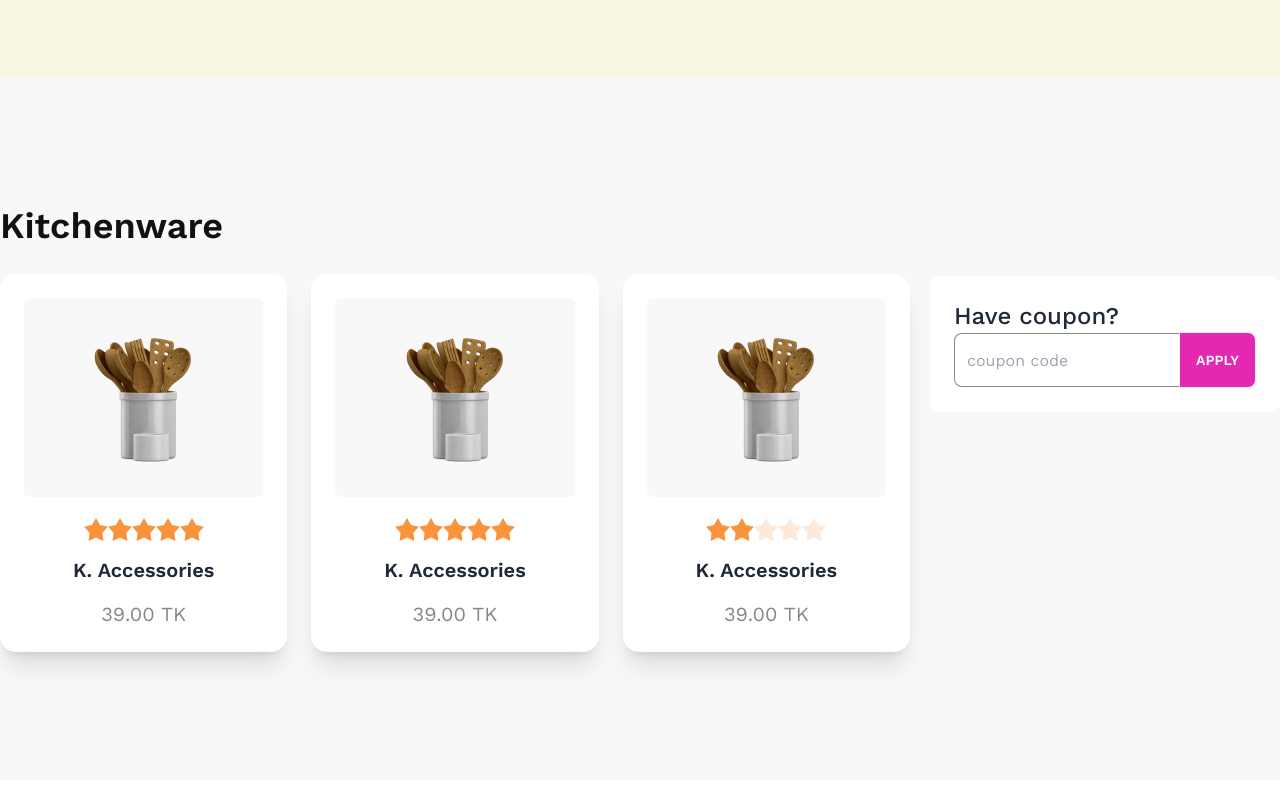
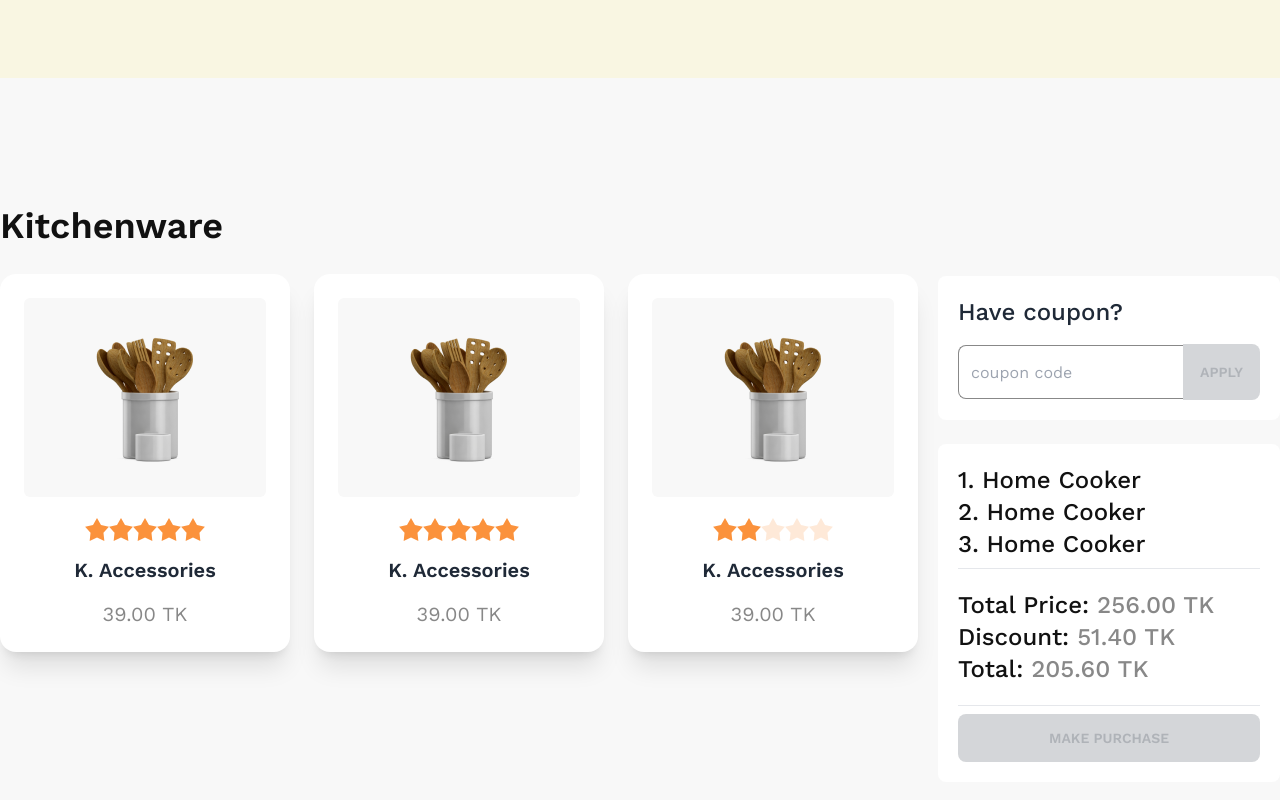
Before and after one commit to Solaiman366882/summer_sale, a plain HTML site: page index.html in a window 1280 px wide. Shown: the part 726-1526 px from the top of the page. Drawn offline with nearby package versions, Linux system fonts and the light colour scheme.

Commit message:
purchase product calculation design added

```diff
--- a/index.html
+++ b/index.html
@@ -109,11 +109,27 @@
             </div>
             <div class="basis-3/12">
                 <!-- coupon Area -->
-                <div class="bg-white w-full rounded-lg p-6 mt-[70px]">
-                    <h3 class="text-2xl font-medium">Have coupon?</h3>
+                <div class="bg-white w-full rounded-lg p-5 mt-[70px]">
+                    <h3 class="text-2xl font-medium mb-4">Have coupon?</h3>
                     <div class="flex items-center">
-                        <input type="text" placeholder="coupon code" class="border border-pera-color border-r-0 pl-3 rounded-l-lg rounded-bl-lg h-[54px] outline-none"><button class="btn h-14 bg-btn-bg hover:bg-hover-bg text-white rounded-l-none rounded-bl-none">Apply</button>
+                        <input type="text" placeholder="coupon code" class="border border-pera-color border-r-0 pl-3 rounded-l-lg rounded-bl-lg h-[54px] outline-none"><button class="btn h-14 bg-btn-bg hover:bg-hover-bg text-white rounded-l-none rounded-bl-none" disabled>Apply</button>
                     </div>
+                </div>
+                <div>
+                    <div id="product-list" class="p-5 bg-white w-full rounded-lg mt-6 space-y-2">
+                        <div>
+                            <h4 class="text-2xl font-medium text-heading-color"><span>1</span>. Home Cooker</h4>
+                            <h4 class="text-2xl font-medium text-heading-color"><span>2</span>. Home Cooker</h4>
+                            <h4 class="text-2xl font-medium text-heading-color"><span>3</span>. Home Cooker</h4>
+                        </div>
+                        <div class="py-5 border-t border-b ">
+                            <h4 class="text-2xl font-medium text-heading-color">Total Price: <span class="text-pera-color"><span>256.00</span>  TK</span></h4>
+                            <h4 class="text-2xl font-medium text-heading-color">Discount: <span class="text-pera-color"><span>51.40</span>  TK</span></h4>
+                            <h4 class="text-2xl font-medium text-heading-color">Total: <span class="text-pera-color"><span>205.60</span>  TK</span></h4>
+                        </div>
+                        <button class="btn bg-btn-bg text-white block w-full mt-10 hover:bg-hover-bg" disabled>Make Purchase</button>
+                    </div>
+
                 </div>
             </div>
         </section>
```
